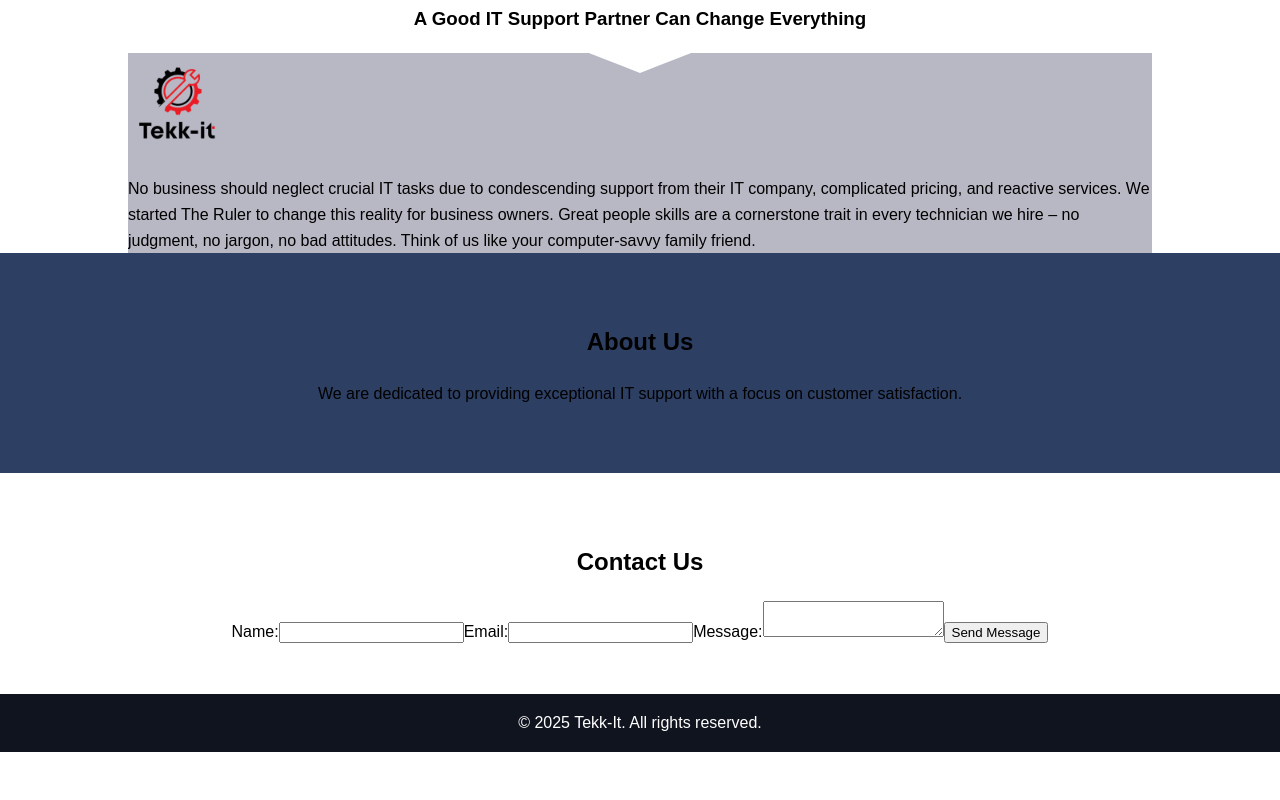
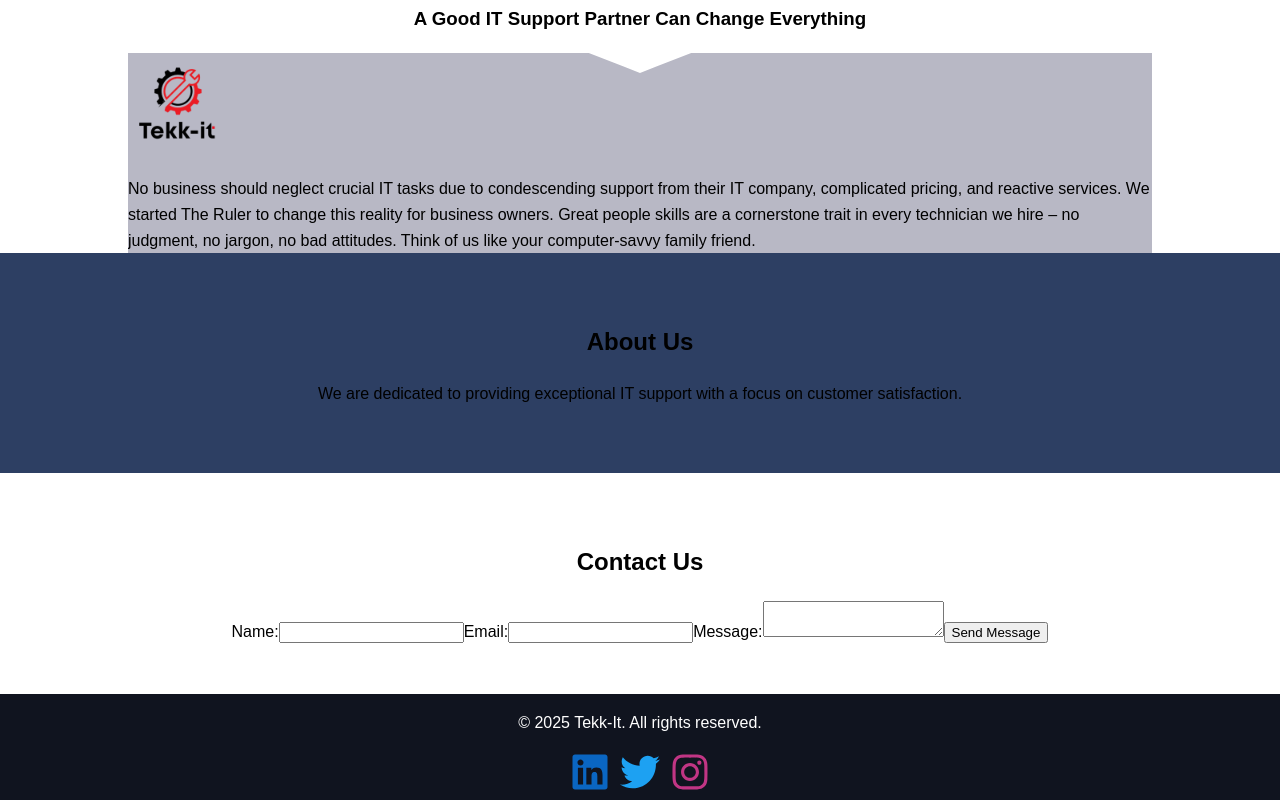
Before and after one commit to Stefan-Constantino/Tekkit, a React (Vite) app: page / in a window 1280 px wide. Shown: the part 1966-2766 px from the top of the page. Before the commit the page ends 2718 px from the top, so only its background shows below. Built offline with nearby package versions, Linux system fonts and the light colour scheme.

Commit message:
addition of social media icons on footer

```diff
--- a/src/Footer.jsx
+++ b/src/Footer.jsx
@@ -1,10 +1,12 @@
 import React from "react";
+import SocialMediaIcons from "./Links";
 
 function Footer() {
     return (
         <footer>
             <div className="container">
                 <p>&copy; 2025 Tekk-It. All rights reserved.</p>
+                <SocialMediaIcons />
             </div>
         </footer>
     );
```
